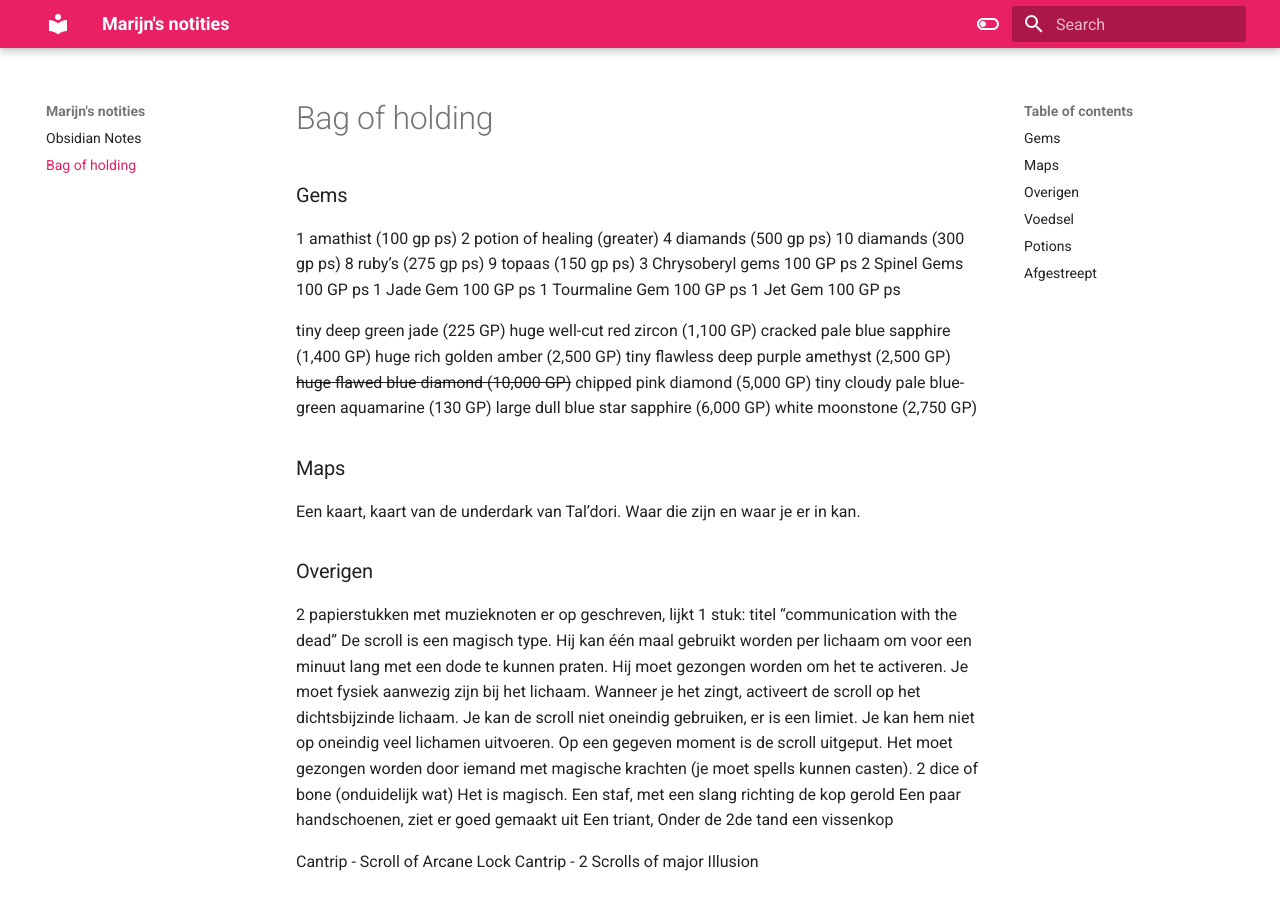
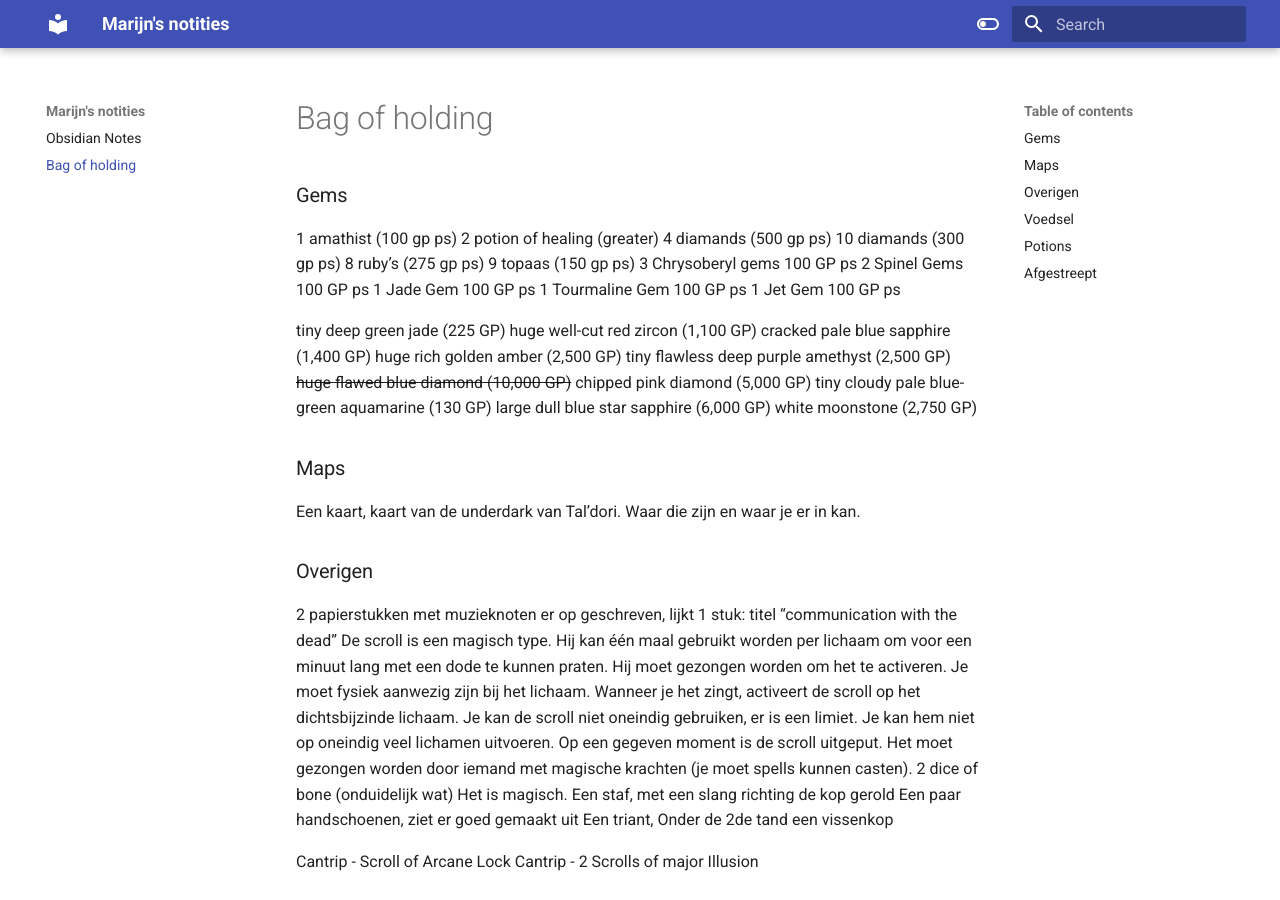
Before and after one commit to bosmuis/ObsidianPublic, an MkDocs documentation site: the page built from docs/Bag of Holding.md, in a window 1280 px wide and 900 px high. Built offline with MkDocs 1.6.1 and Material for MkDocs 9.7.7, drawn with Linux system fonts in a browser that asks for light colours.

Commit message:
Update mkdocs.yml

```diff
--- a/mkdocs.yml
+++ b/mkdocs.yml
@@ -7,8 +7,8 @@ theme:
     # Light mode
     - media: "(prefers-color-scheme: light)"
       scheme: default
-      primary: pink
-      accent: indigo
+      primary: indigo
+      accent: purple
       toggle:
         icon: material/toggle-switch-off-outline
         name: Switch to dark mode
@@ -16,8 +16,8 @@ theme:
     # Dark mode
     - media: "(prefers-color-scheme: dark)"
       scheme: slate
-      primary: pink
-      accent: blue
+      primary: indigo
+      accent: light blue
       toggle:
         icon: material/toggle-switch
         name: Switch to light mode
```
